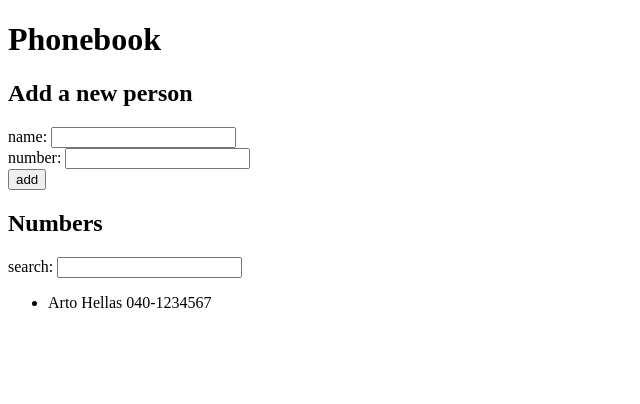
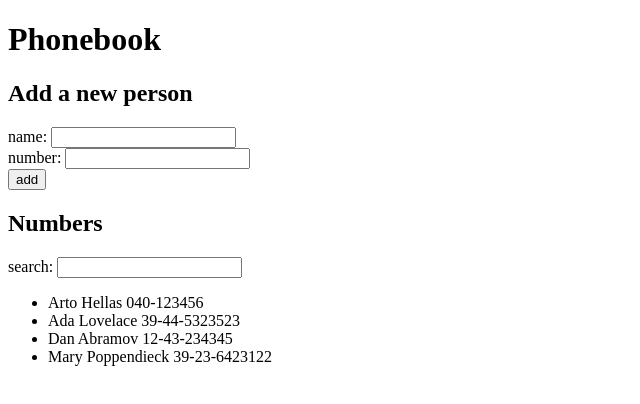
Before and after one commit to EthanDuggan/fullstackopen.com-exercises, a React (Create React App) app in the folder part2/phonebook/: page / in a window 1280 px wide. Shown: the top 404 px of the page, without its empty margins (0-640 px from the left). Built offline with nearby package versions, Linux system fonts and the light colour scheme; data requests are answered from the project's data file.

Commit message:
completed exercise 2.11

```diff
--- /dev/null
+++ b/part2/phonebook/db.json
@@ -0,0 +1,24 @@
+{
+    "persons":[
+      {
+        "name": "Arto Hellas",
+        "number": "040-123456",
+        "id": 1
+      },
+      {
+        "name": "Ada Lovelace",
+        "number": "39-44-5323523",
+        "id": 2
+      },
+      {
+        "name": "Dan Abramov",
+        "number": "12-43-234345",
+        "id": 3
+      },
+      {
+        "name": "Mary Poppendieck",
+        "number": "39-23-6423122",
+        "id": 4
+      }
+    ]
+  }
--- a/part2/phonebook/src/App.js
+++ b/part2/phonebook/src/App.js
@@ -1,19 +1,20 @@
-import {useState} from 'react'
+import {useState, useEffect} from 'react'
+import axios from 'axios'
 
 import AddPersonForm from './components/AddPersonForm'
 import Phonebook from './components/Phonebook'
 
 const App = () => {
-  const [persons, setPersons] = useState([
-    {
-      name: 'Arto Hellas',
-      number: '040-1234567'
-    },
-  ])
+  const [persons, setPersons] = useState([])
   const [newName, setNewName] = useState('')
   const [newNumber, setNewNumber] = useState('')
   const [searchQuery, setSearchQuery] = useState('')
 
+  useEffect(() => {
+    axios
+      .get('http://localhost:3001/persons')
+      .then(response => setPersons(response.data))
+  }, [])
 
   const handleFormNameChange = (event) => setNewName(event.target.value)
   const handleFormNumberChange = (event) => setNewNumber(event.target.value)
```
Also changed, not shown: part2/phonebook/package.json (+6 -1 lines), 1 other file (tests, documents, lock files or other folders).
